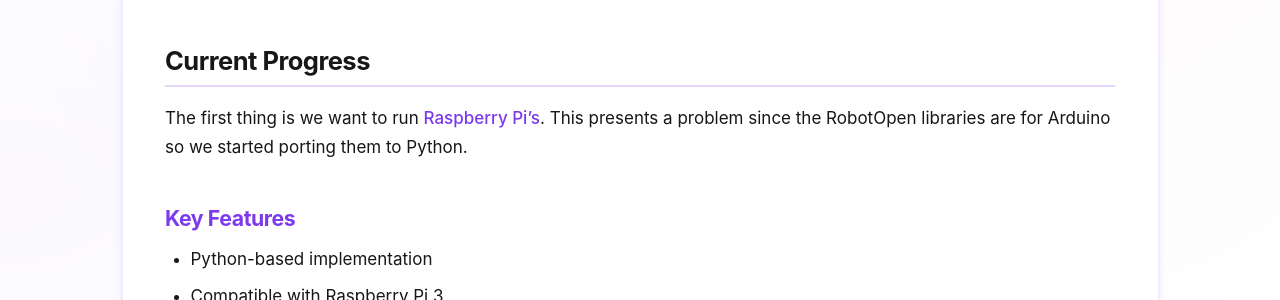
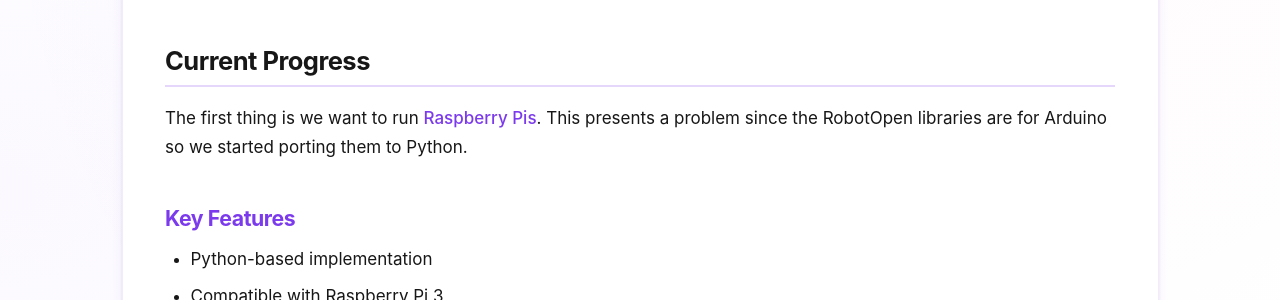
Before and after one commit to jmassardo/jmassardo.github.io, a Jekyll site: the page built from _projects/python-robotopen.md, in a window 1280 px wide. Shown: the part 546-846 px from the top of the page. Built offline with Jekyll 4.4.1, drawn with Linux system fonts in a browser that asks for light colours; nearby versions of some CDN libraries.

Commit message:
Apply suggestions from code review
Co-authored-by: Copilot <175728472+Copilot@users.noreply.github.com>

```diff
--- a/_includes/head.html
+++ b/_includes/head.html
@@ -15,8 +15,8 @@
   </title>
 
   <!-- CSS -->
-  <link rel="preload" href="{{ site.baseurl }}/public/css/main.css" as="style">
-  <link rel="stylesheet" href="{{ site.baseurl }}/public/css/main.css">
+  <link rel="preload" href="{{ site.baseurl }}/public/css/main.css" as="style" onload="this.onload=null;this.rel='stylesheet'">
+  <noscript><link rel="stylesheet" href="{{ site.baseurl }}/public/css/main.css"></noscript>
 
   <!-- Icons -->
   <link rel="apple-touch-icon-precomposed" sizes="144x144" href="{{ site.baseurl }}/public/apple-touch-icon-precomposed.png">
--- a/_layouts/default.html
+++ b/_layouts/default.html
@@ -18,12 +18,12 @@
           </div>
 
           <button class="nav-toggle" id="nav-toggle" aria-label="Toggle navigation" aria-expanded="false">
-            <span></span>
-            <span></span>
-            <span></span>
+            <span aria-hidden="true"></span>
+            <span aria-hidden="true"></span>
+            <span aria-hidden="true"></span>
           </button>
 
-          <nav class="main-nav" id="main-nav">
+          <nav class="main-nav" id="main-nav" aria-label="Main navigation">
             {% for nav in site.nav %}
               {% assign is_relative = nav[1][0] | slice: 0 %}
               {% assign url = nav[1][0] %}
--- a/_projects/python-robotopen.md
+++ b/_projects/python-robotopen.md
@@ -20,7 +20,7 @@ We settled on [RobotOpen](http://www.team221.com/robotopen/gs.html) since it's b
 
 ## Current Progress
 
-The first thing is we want to run [Raspberry Pi's](https://www.raspberrypi.org/). This presents a problem since the RobotOpen libraries are for Arduino so we started porting them to Python.
+The first thing is we want to run [Raspberry Pis](https://www.raspberrypi.org/). This presents a problem since the RobotOpen libraries are for Arduino so we started porting them to Python.
 
 ### Key Features
 - Python-based implementation
--- a/_scss/component/_projects.scss
+++ b/_scss/component/_projects.scss
@@ -159,9 +159,7 @@
   }
 }
 
-.project-meta {
-  margin-top: auto;
-}
+
 
 .project-tags {
   display: flex;
--- a/projects/index.html
+++ b/projects/index.html
@@ -30,7 +30,7 @@ permalink: /projects/
     {% endif %}
     <article>
       {{ project.excerpt | markdownify }}
-    <article>
+    </article>
     <div class="post-more">
       <a href="{{ project.url | relative_url }}">
         <i class="fa fa-plus-circle" aria-hidden="true"></i> Read more
```
Also changed, not shown: _projects/arduino.md (+1 -1 lines).
